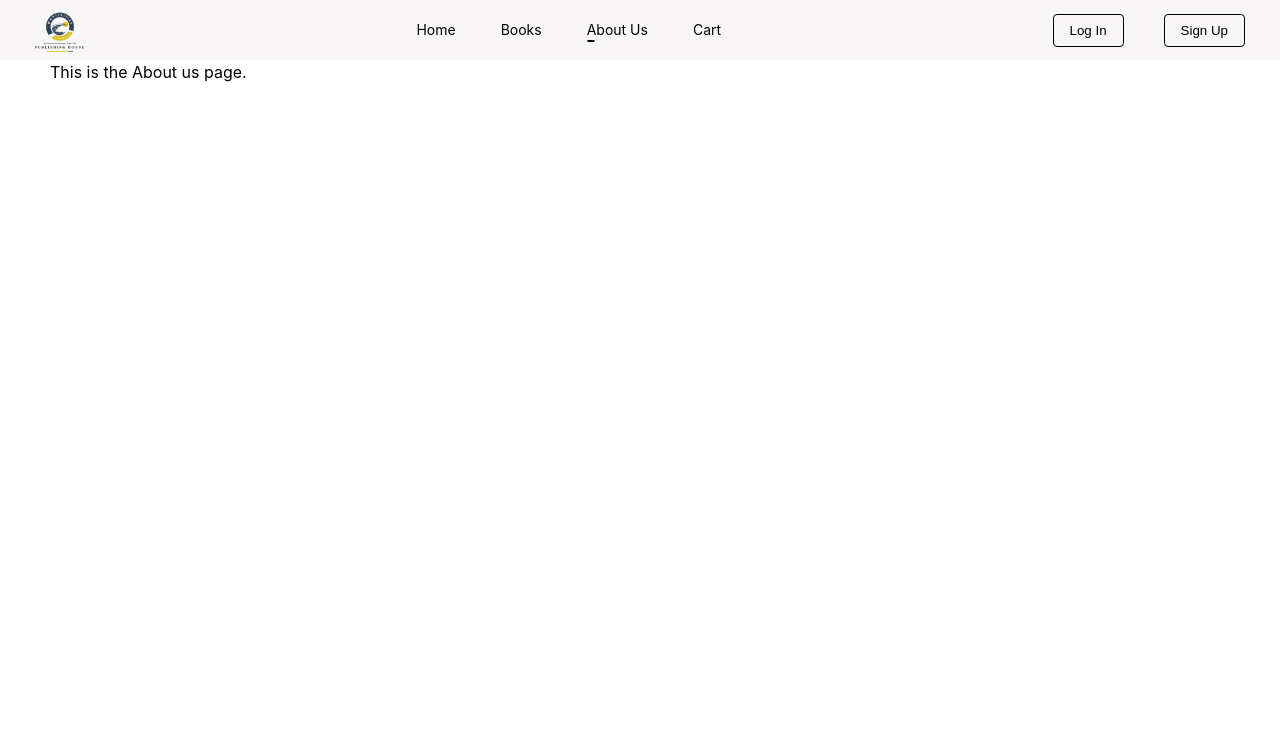
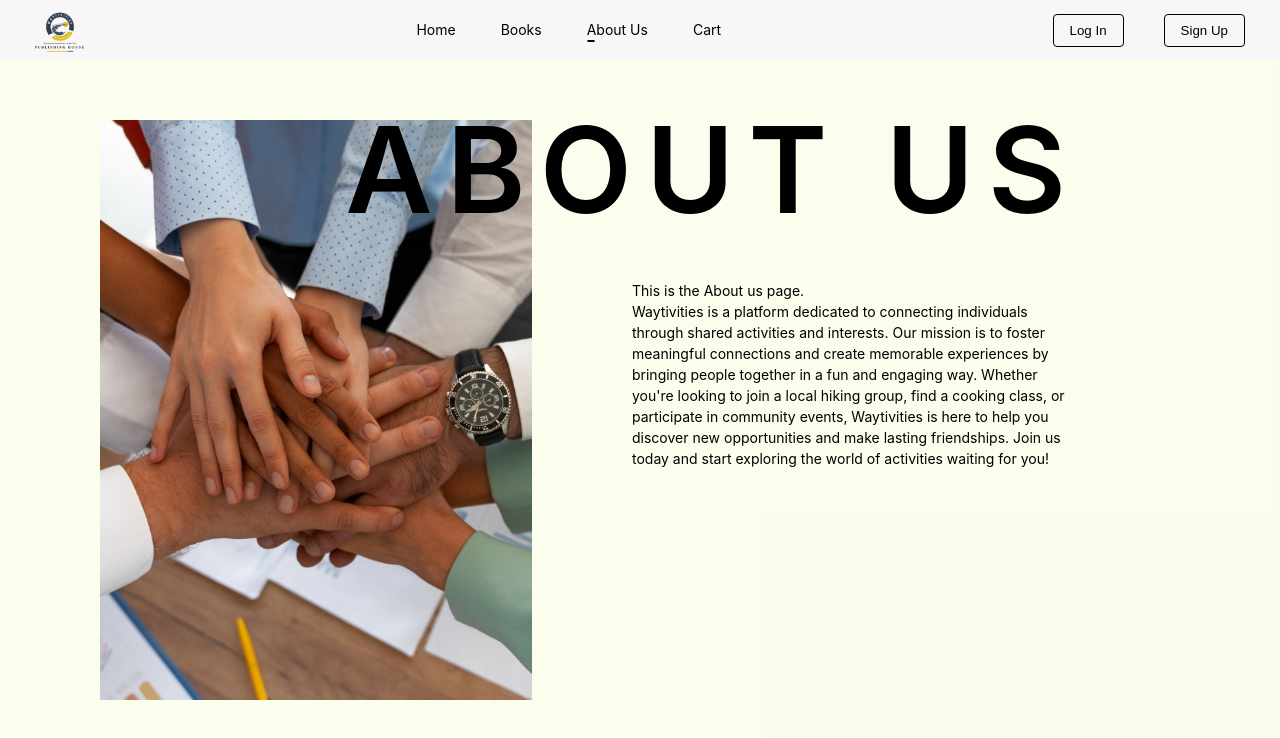
Before and after one commit to Confinesofgrace/waytivities3, a React (Vite) app: page /about in a window 1280 px wide. Shown: the top 738 px of the page. Built offline with nearby package versions, Linux system fonts and the light colour scheme; no server answers.

Commit message:
About us layout

```diff
--- a/src/Pages/About/About.css
+++ b/src/Pages/About/About.css
@@ -0,0 +1,61 @@
+#aboutus-layout
+{
+    height:100vh;
+    padding: 120px 100px 100px 100px ;
+    /*background-color: #f9f6f2; */
+    background-color: rgba(235, 248, 178, 0.233);
+
+    display: flex;
+    align-items: center;
+    justify-content: center;
+
+    position: relative;
+}
+
+#aboutus-left, #aboutus-right
+
+{
+
+    height: 100%;
+}
+
+#aboutus-left
+{
+    width: 40%;
+
+    /*background-color: blue; */
+    background-image: url(/src/assets/Teamwork2.jpg);
+    background-position: center;
+    background-size: cover;
+    background-repeat: no-repeat;
+
+
+}
+
+#aboutus-right
+{
+     width: 60%;
+    /*background-color: rgba(235, 248, 178, 0.233);*/
+
+}
+
+#aboutus-title
+{
+    font-size: 120px;
+    font-weight: 600;
+    position: absolute;
+    z-index: 3;
+    top: 80px;
+
+    right: 200px;
+
+    letter-spacing: 14px;
+}
+
+#aboutus
+{
+    font-size: 14px;
+    text-align: left;
+    padding: 160px 100px 0 100px;
+
+}
--- a/src/Pages/About/About.jsx
+++ b/src/Pages/About/About.jsx
@@ -2,8 +2,25 @@ import './About.css'
 
 function About () {
     return (
-        <div id='page-layout'>
-            This is the About us page.
+        <div id='aboutus-page'>
+            <div id='aboutus-layout'>
+                <div id ='aboutus-title'>
+                        <p>ABOUT US</p>
+                </div>
+                <div id='aboutus-left'> </div>
+                <div id='aboutus-right'>
+
+
+                    <div id='aboutus'>
+                        <p>This is the About us page.</p>
+                        <p>Waytivities is a platform dedicated to connecting individuals through shared activities and interests. Our mission is to foster meaningful connections and create memorable experiences by bringing people together in a fun and engaging way. Whether you're looking to join a local hiking group, find a cooking class, or participate in community events, Waytivities is here to help you discover new opportunities and make lasting friendships. Join us today and start exploring the world of activities waiting for you!</p>
+
+                    </div>
+
+                </div>
+
+            </div>
+
         </div>
     );
 }
```
Also changed, not shown: src/assets/Teamwork1.jpg (added), src/assets/Teamwork2.jpg (added).
